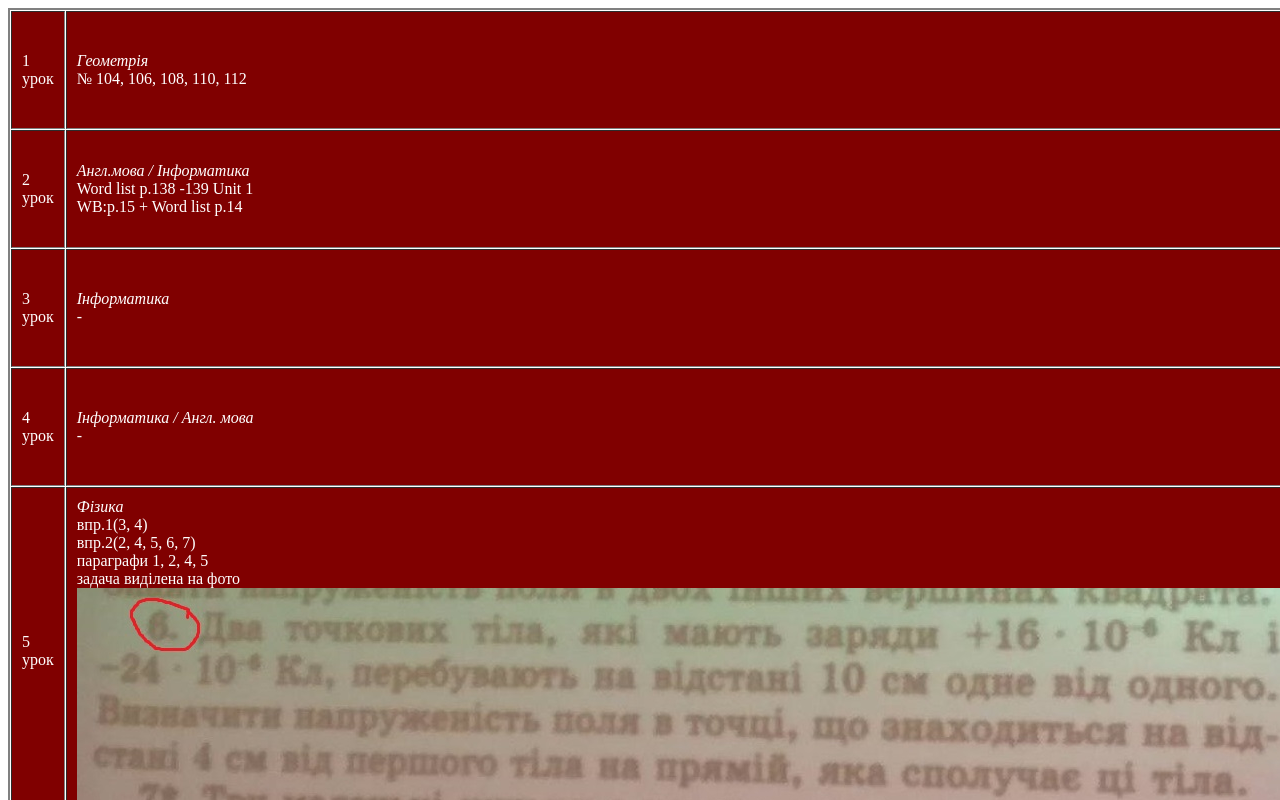
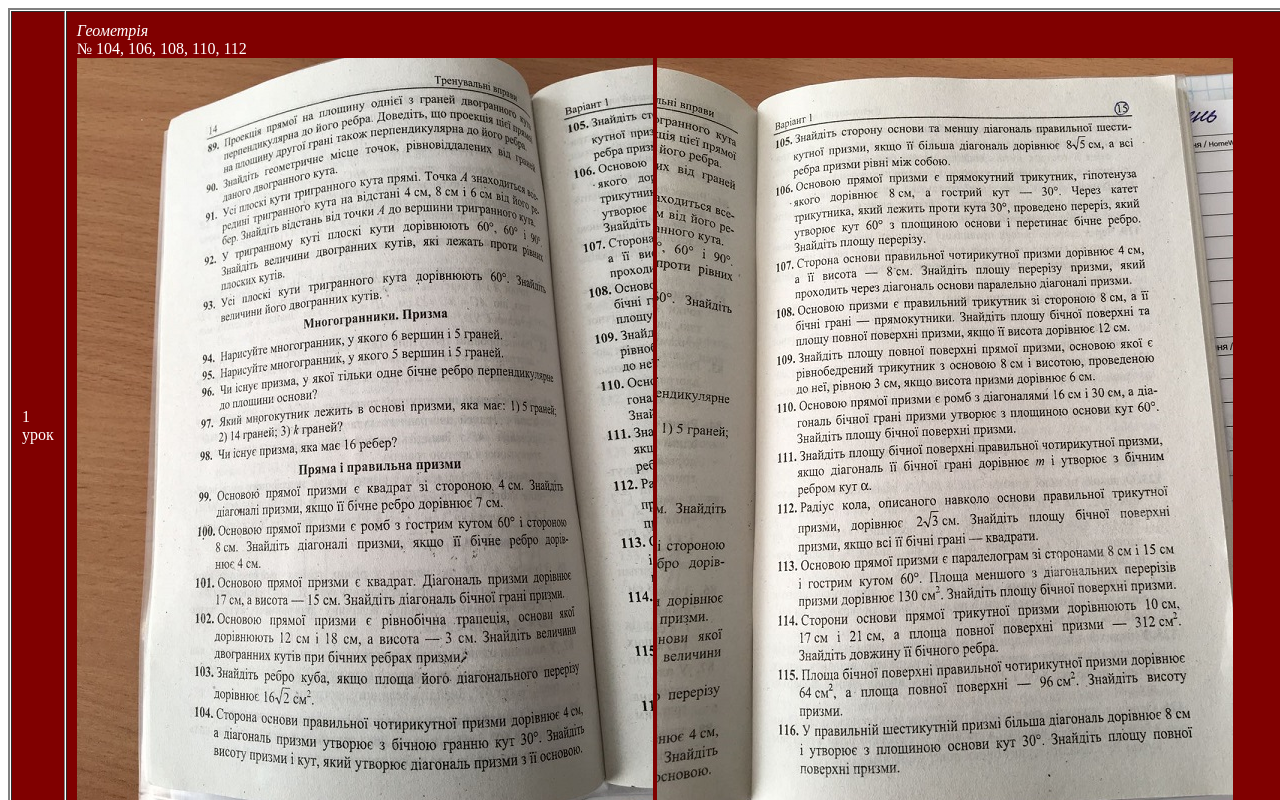
Before and after one commit to school52-11a-homework/school52-11a-homework.github.io, a plain HTML site: page homeworks/12092018/12092018.html in a window 1280 px wide. Shown: the top 800 px of the page. Drawn offline with Linux system fonts and the light colour scheme.

Commit message:
12092018_5

```diff
--- a/homeworks/12092018/12092018.html
+++ b/homeworks/12092018/12092018.html
@@ -26,6 +26,8 @@
 			<td class="lessonmain">
 				<i>Геометрія</i><br>
 				№ 104, 106, 108, 110, 112<br>
+				<img src="geometry1.jpg">
+				<img src="geometry2.jpg">
 			</td>
 		</tr>
 
```
Also changed, not shown: homeworks/12092018/geometry1.jpg (added), homeworks/12092018/geometry2.jpg (added).
